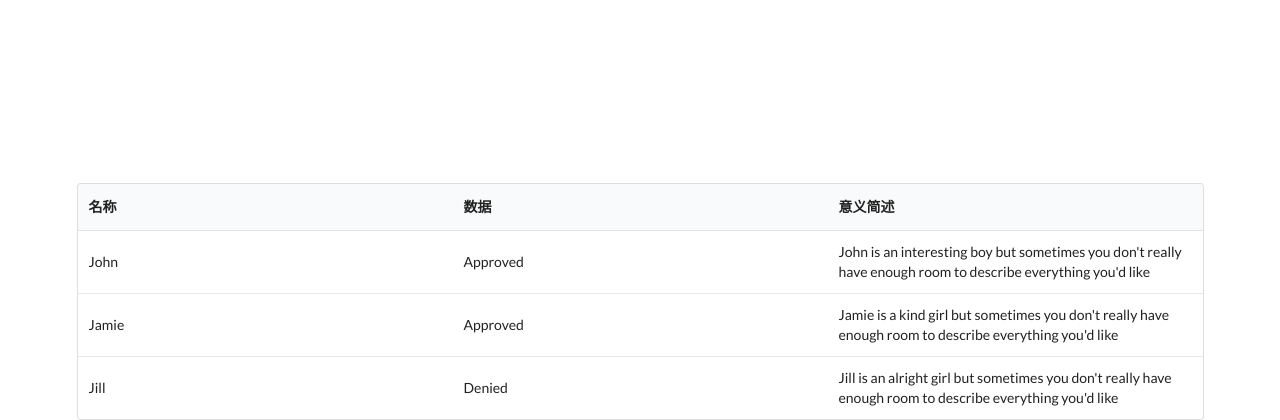
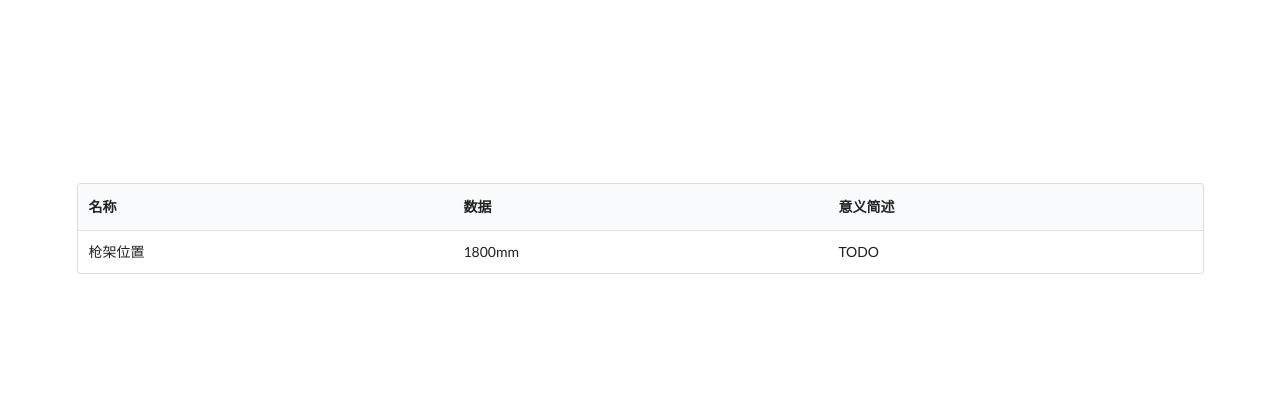
Before and after one commit to quietcoolwu/django_surveillance, a Django app: page /env/ in a window 1280 px wide. Shown: the part 905-1325 px from the top of the page. After the commit the page ends 1179 px from the top, so only its background shows below. Run offline with Django 3.2, Linux system fonts and the light colour scheme; some libraries are stand-ins or nearby versions.

Commit message:
modify env page

```diff
--- a/templates/env.html
+++ b/templates/env.html
@@ -45,20 +45,10 @@
     </thead>
     <tbody>
     <tr>
-      <td>John</td>
-      <td>Approved</td>
-      <td>John is an interesting boy but sometimes you don't really have enough room to describe everything you'd like
+      <td>枪架位置</td>
+      <td>1800mm</td>
+      <td>TODO
       </td>
-    </tr>
-    <tr>
-      <td>Jamie</td>
-      <td>Approved</td>
-      <td>Jamie is a kind girl but sometimes you don't really have enough room to describe everything you'd like</td>
-    </tr>
-    <tr>
-      <td>Jill</td>
-      <td>Denied</td>
-      <td>Jill is an alright girl but sometimes you don't really have enough room to describe everything you'd like</td>
     </tr>
     </tbody>
   </table>
```
